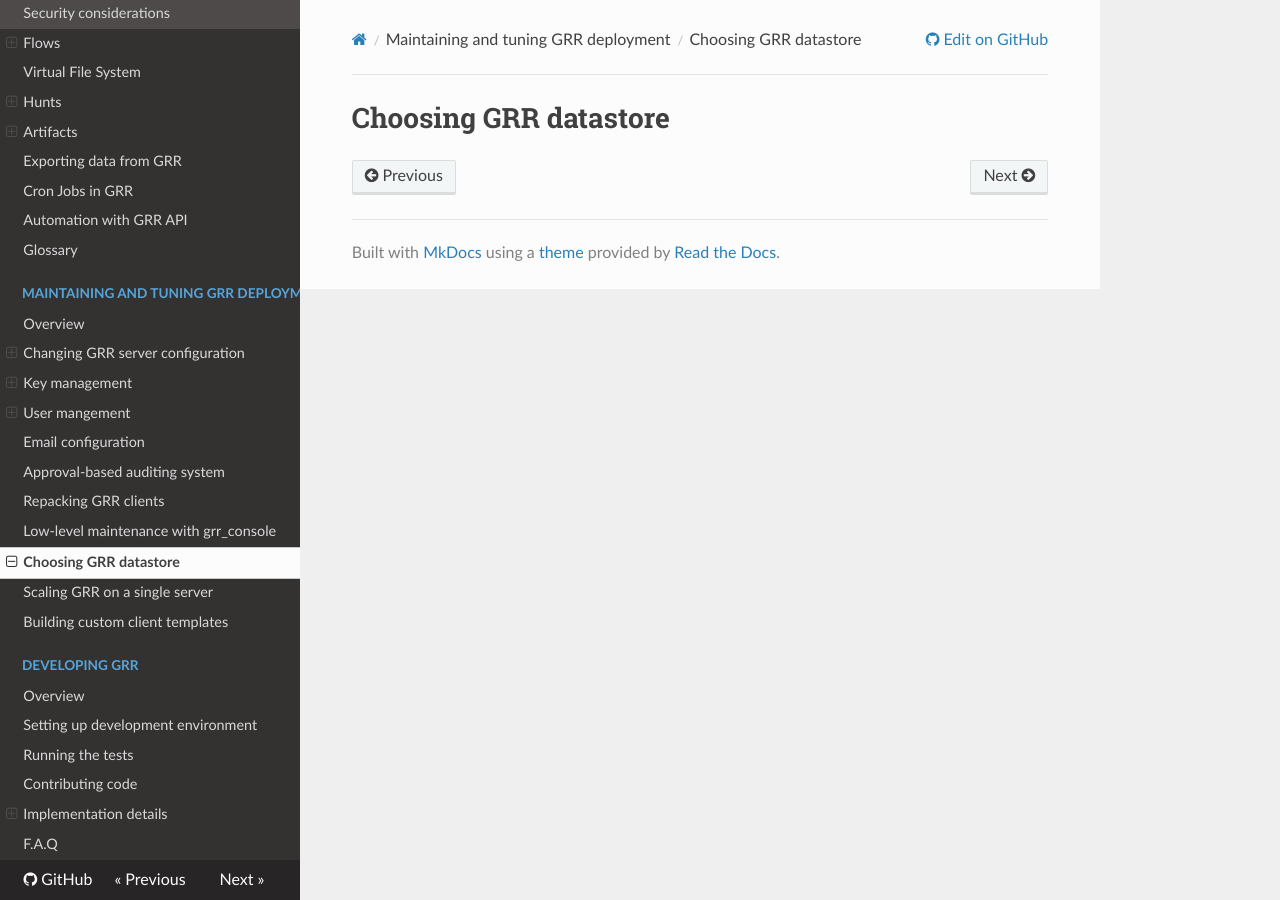
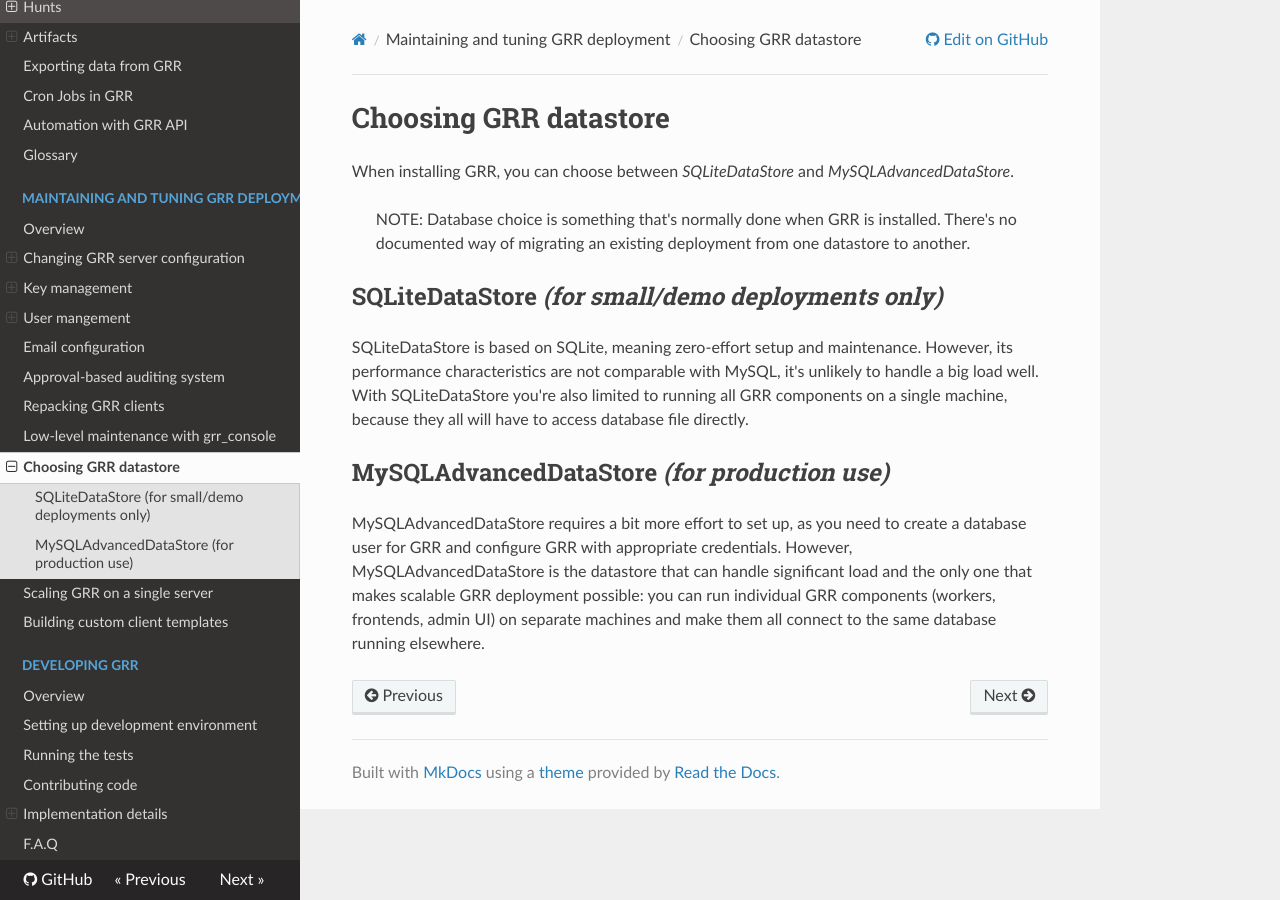
Before and after one commit to google/grr-doc, an MkDocs documentation site: the page built from docs/maintaining-and-tuning/choosing-datastore.md, in a window 1280 px wide. Built offline with MkDocs 1.6.1, drawn with Linux system fonts in a browser that asks for light colours; nearby versions of some CDN libraries; old or Windows-style settings are respelled for this version of MkDocs.

Commit message:
Added documentation about datastores.

```diff
--- a/docs/maintaining-and-tuning/choosing-datastore.md
+++ b/docs/maintaining-and-tuning/choosing-datastore.md
@@ -1 +1,14 @@
 # Choosing GRR datastore
+
+When installing GRR, you can choose between *SQLiteDataStore* and *MySQLAdvancedDataStore*.
+
+> NOTE: Database choice is something that's normally done when GRR is installed. There's no documented way of migrating an existing deployment from one datastore to another.
+
+
+## SQLiteDataStore *(for small/demo deployments only)*
+
+SQLiteDataStore is based on SQLite, meaning zero-effort setup and maintenance. However, its performance characteristics are not comparable with MySQL, it's unlikely to handle a big load well. With SQLiteDataStore you're also limited to running all GRR components on a single machine, because they all will have to access database file directly.
+
+## MySQLAdvancedDataStore *(for production use)*
+
+MySQLAdvancedDataStore requires a bit more effort to set up, as you need to create a database user for GRR and configure GRR with appropriate credentials. However, MySQLAdvancedDataStore is the datastore that can handle significant load and the only one that makes scalable GRR deployment possible: you can run individual GRR components (workers, frontends, admin UI) on separate machines and make them all connect to the same database running elsewhere.
```
